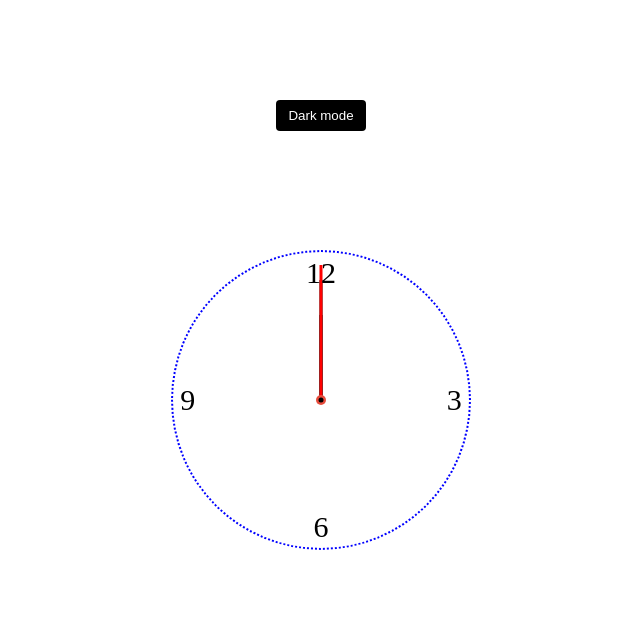
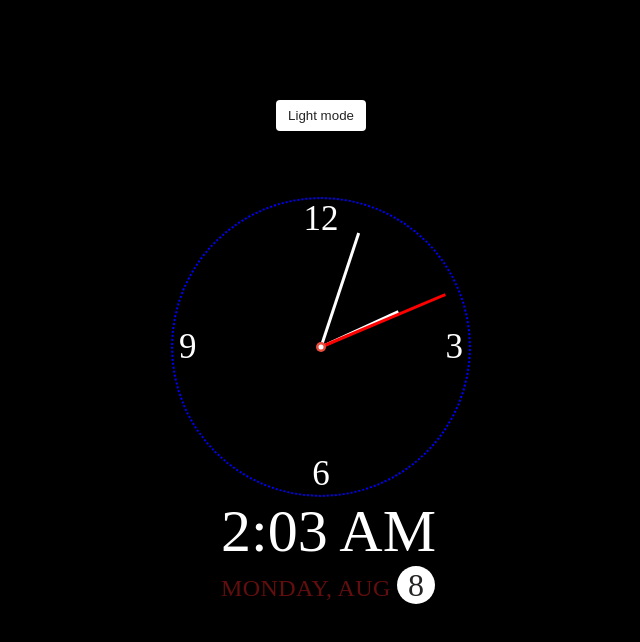
Before and after one commit to pRostok/Clock, a plain HTML site: page index.html in a window 1280 px wide. Both pictures are taken after a click on the button "Dark mode". Shown: the whole page, without its empty margins (319-959 px from the left). Drawn offline with Linux system fonts and the light colour scheme.

Commit message:
finalize styling, add script

```diff
--- a/script.js
+++ b/script.js
@@ -0,0 +1,51 @@
+const hourEl = document.querySelector('.hour')
+const minuteEl = document.querySelector('.minute')
+const secondEl = document.querySelector('.second')
+const timeEl = document.querySelector('.time')
+const dateEl = document.querySelector('.date')
+const toggle = document.querySelector('.toggle')
+
+const days = ["Sunday", "Monday", "Tuesday", "Wednesday", "Thursday", "Friday", "Saturday"];
+const months = ["Jan", "Feb", "Mar", "Apr", "May", "Jun", "Jul", "Aug", "Sep", "Oct", "Nov", "Dec"];
+
+
+toggle.addEventListener('click', (e) => {
+    const html = document.querySelector('html')
+    if (html.classList.contains('dark')) {
+        html.classList.remove('dark')
+        e.target.innerHTML = 'Dark mode'
+    } else {
+        html.classList.add('dark')
+        e.target.innerHTML = 'Light mode'
+    }
+})
+
+
+function setTime() {
+    const time = new Date();
+    const month = time.getMonth()
+    const day = time.getDay()
+    const date = time.getDate()
+    const hours = time.getHours()
+    const hoursForClock = hours % 12
+    const minutes = time.getMinutes()
+    const seconds = time.getSeconds()
+    const ampm = hours >= 12 ? 'PM' : 'AM'
+
+    hourEl.style.transform = `translate(-50%, -100%) rotate(${scale(hoursForClock, 0, 11, 0, 360)}deg)`
+    minuteEl.style.transform = `translate(-50%, -100%) rotate(${scale(minutes, 0, 59, 0, 360)}deg)`
+    secondEl.style.transform = `translate(-50%, -100%) rotate(${scale(seconds, 0, 59, 0, 360)}deg)`
+
+
+    timeEl.innerHTML = `${hoursForClock}:${minutes < 10 ? `0${minutes}` : minutes} ${ampm}`
+
+    dateEl.innerHTML = `${days[day]}, ${months[month]} <span class="circle">${date}</span>`
+}
+
+const scale = (num, in_min, in_max, out_min, out_max) => {
+    return (num - in_min) * (out_max - out_min) / (in_max - in_min) + out_min;
+}
+
+setTime()
+
+setInterval(setTime, 1000)
--- a/style.css
+++ b/style.css
@@ -19,7 +19,6 @@ html {
 html.dark {
     background-color: black;
     color: var(--primary-color);
-
 }
 
 body {
@@ -40,7 +39,6 @@ body {
     position: absolute;
     top: 100px;
     cursor: pointer;
-
 }
 
 .toogle:focus {
@@ -115,7 +113,6 @@ body {
 .time {
     font-size: 60px;
     margin-left: 50px;
-
 }
 
 .date {
@@ -142,7 +139,7 @@ body {
 }
 
 .span.twe {
-    font-size: 30px;
+    font-size: 35px;
     position: absolute;
     top: 7%;
     left: 50%;
@@ -151,7 +148,7 @@ body {
 }
 
 .span.tre {
-    font-size: 30px;
+    font-size: 35px;
     position: absolute;
     top: 50%;
     left: 95%;
@@ -160,7 +157,7 @@ body {
 }
 
 .span.six {
-    font-size: 30px;
+    font-size: 35px;
     position: absolute;
     top: 93%;
     left: 50%;
@@ -169,7 +166,7 @@ body {
 }
 
 .span.nin {
-    font-size: 30px;
+    font-size: 35px;
     position: absolute;
     top: 50%;
     left: 5%;
```
